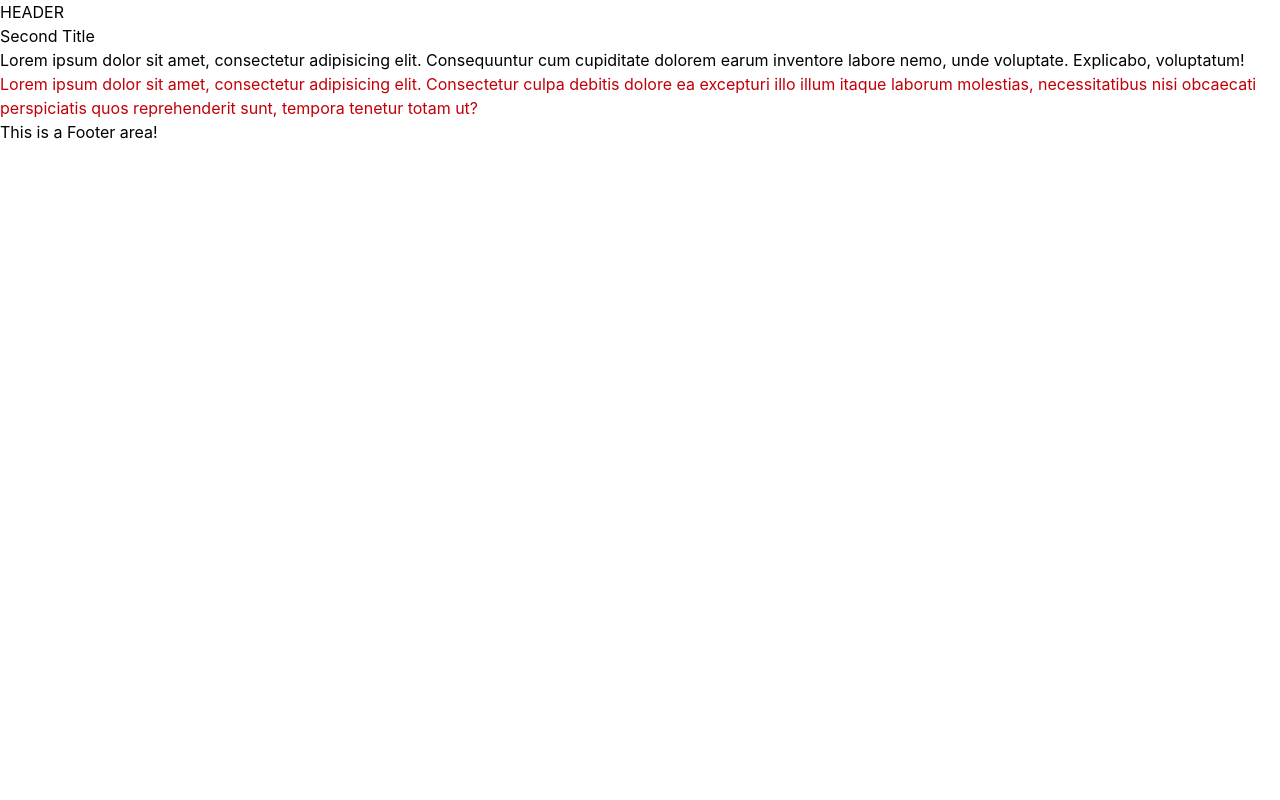
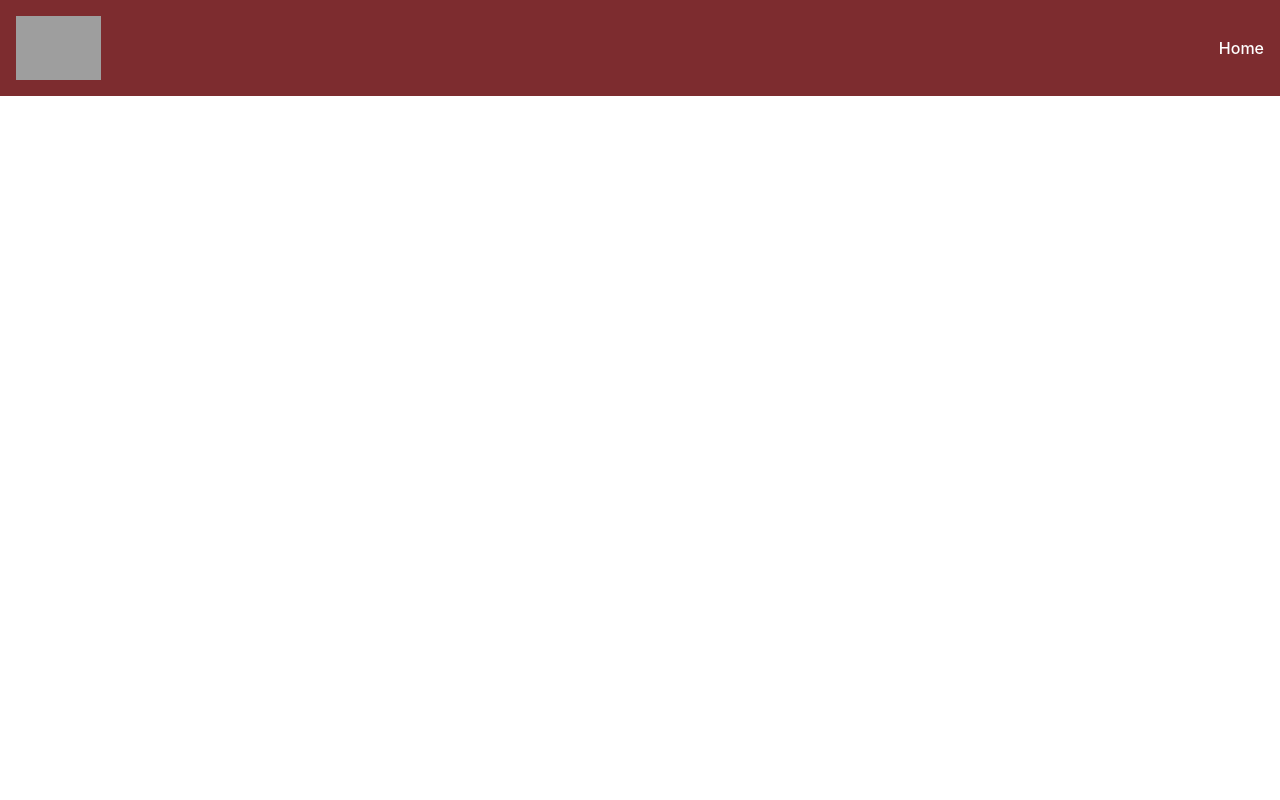
Before and after one commit to dimitriadis1998-web/cf9-react-app, a React (Vite) app: page / in a window 1280 px wide. Shown: the top 800 px of the page. Built offline with nearby package versions, Linux system fonts and the light colour scheme; grey boxes are pictures that could not be loaded.

Commit message:
feat(ui): add ui on header component

```diff
--- a/src/App.tsx
+++ b/src/App.tsx
@@ -81,10 +81,10 @@ function App() {
 
 
         <Layout>
-            <ArrowFunctionalComponentWithProps
-                title="Second Title"
-                description="Lorem ipsum dolor sit amet, consectetur adipisicing elit. Consequuntur cum cupiditate dolorem
-                earum inventore labore nemo, unde voluptate. Explicabo, voluptatum!" />
+            {/*<ArrowFunctionalComponentWithProps*/}
+            {/*    title="Second Title"*/}
+            {/*    description="Lorem ipsum dolor sit amet, consectetur adipisicing elit. Consequuntur cum cupiditate dolorem*/}
+            {/*    earum inventore labore nemo, unde voluptate. Explicabo, voluptatum!" />*/}
             <p className="text-red-700">Lorem ipsum dolor sit amet, consectetur adipisicing elit. Consectetur culpa debitis dolore ea excepturi illo illum itaque laborum molestias,
                 necessitatibus nisi obcaecati perspiciatis quos reprehenderit sunt, tempora tenetur totam ut?</p>
 
--- a/src/components/Footer.tsx
+++ b/src/components/Footer.tsx
@@ -1,8 +1,14 @@
 const Footer = () => {
+    const currentYear :number = new Date().getFullYear()
+
+
     return (
         <>
-            <footer>
-                This  is a Footer area!
+            <footer className="bg-cf-dark-gray text-white">
+                <div className="container mx-auto py-8 text-center">
+                &copy; {currentYear} Coding Factory 9.  All Rights reserved.
+                </div>
+
             </footer>
         </>
     )
--- a/src/components/Header.tsx
+++ b/src/components/Header.tsx
@@ -1,10 +1,21 @@
 const Header = () => {
     return (
         <>
-            <header>
-                <h1>HEADER</h1>
+            <header className="bg-cf-dark-red fixed w-full">
+                <div className="container mx-auto px-4 flex items-center justify-between">
+                    <a href="/">
+                        <img
+                            src="https://codingfactory.aueb.gr/sites/all/themes/cf_theme/logo.png"
+                            alt="CF logo"
+                            className="my-4 h-16" />
+                    </a>
+                <nav className="flex gap-4 text-white font-medium">
+                    <a href="/"> Home </a>
+                </nav>
+                </div>
             </header>
         </>
-    )
-}
+    );
+};
+
 export default Header;
--- a/src/components/Layout.tsx
+++ b/src/components/Layout.tsx
@@ -12,7 +12,7 @@ const Layout = ({children}:LayoutProps) => {
     return (
         <>
             <Header/>
-            <main>{children}</main>
+            <main className="container mx-auto min-h-[95ch]">{children}</main>
             <Footer/>
         </>
     )
--- a/src/index.css
+++ b/src/index.css
@@ -1 +1,7 @@
 @import "tailwindcss";
+
+@theme {
+    --color-cf-dark-red : #7d2c2f;
+    --color-cf-gray : #69696c;
+    --color-cf-dark-gray : #1b1d26;
+}
```
